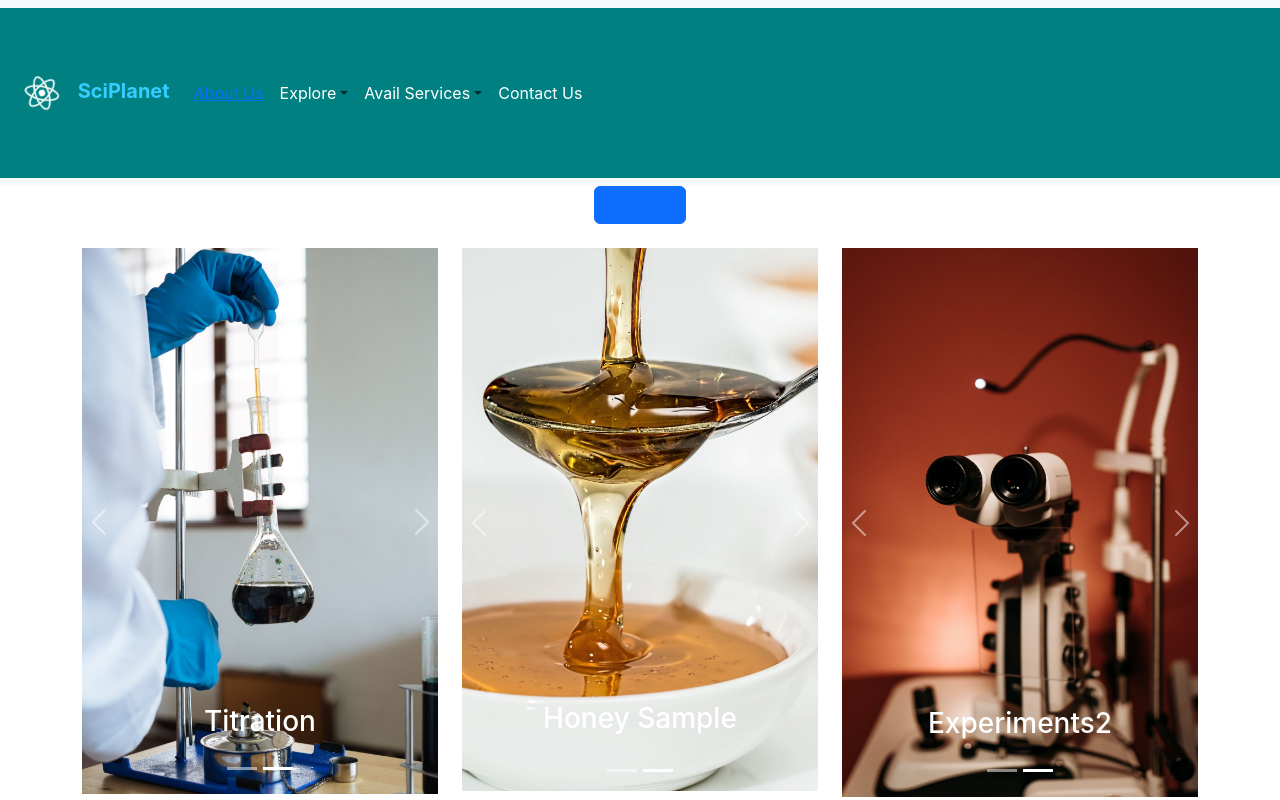
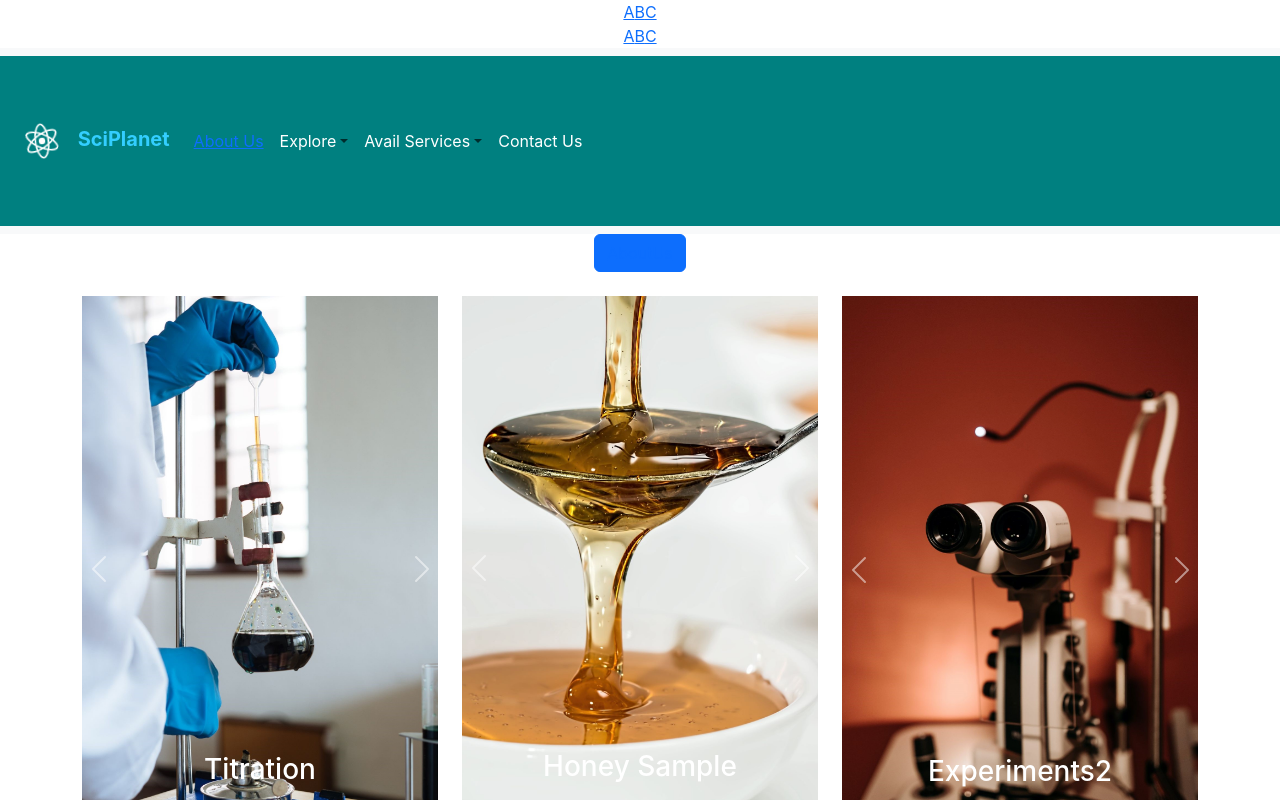
Before and after one commit to Saad-Rahman-Warsi/sciplanet, a React (Create React App) app: page /#/ in a window 1280 px wide. Shown: the top 800 px of the page. Built offline with nearby package versions, Linux system fonts and the light colour scheme.

Commit message:
Update PageHeader.js

```diff
--- a/src/PageHeader.js
+++ b/src/PageHeader.js
@@ -11,7 +11,12 @@ import logo from './logo.svg';
 function PageHeader() {
   return (
     <div>
-
+    <nav>
+            <Link to="/">A</Link>
+            <Link to="/AboutUs">B</Link>
+            <Link to="/Facilities">C</Link>
+      </nav>
+      <Outlet />
 
     <Navbar expand="lg" className="bg-body-tertiary">
       <Container fluid style={{
```
